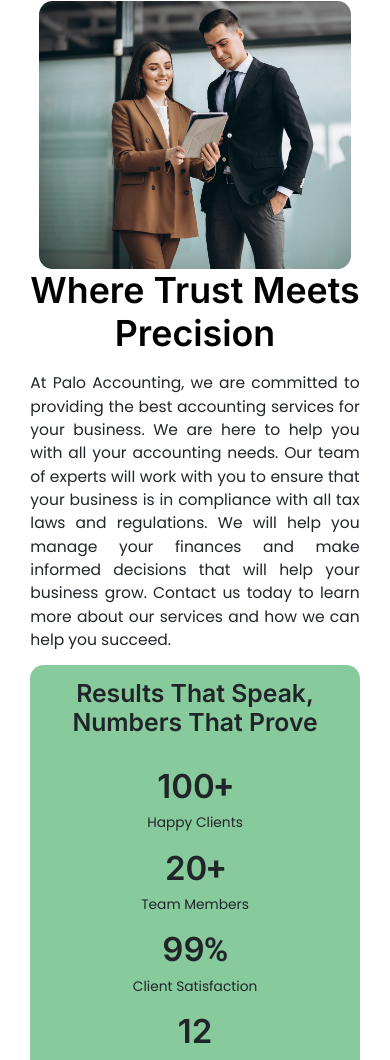
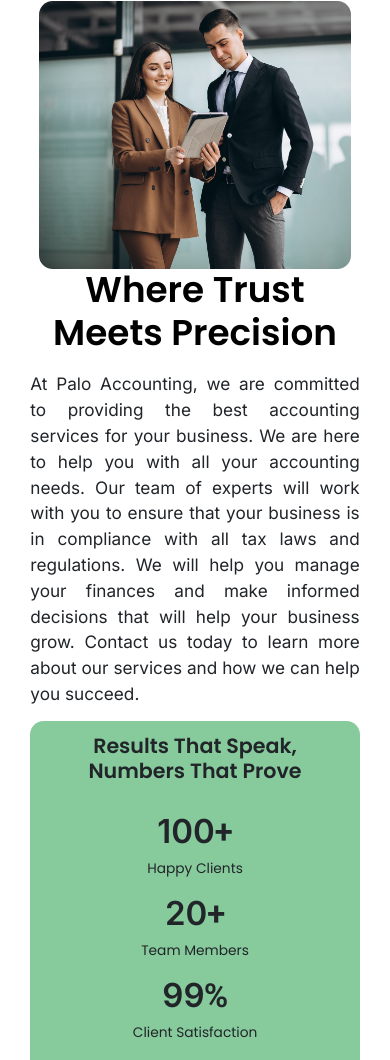
Before and after one commit to Danidu-Muhandiram/Accounting-Firm-Website, a plain HTML site: page index.html in a window 390 px wide. Shown: the part 940-2000 px from the top of the page. Drawn offline with nearby package versions, Linux system fonts and the light colour scheme.

Commit message:
change font style in home page.

```diff
--- a/style.css
+++ b/style.css
@@ -105,6 +105,7 @@
   font-weight: 600;
   margin-top: 80px;
   margin-bottom: 30px;
+  font-family: "Poppins", serif;
 
 }
 
@@ -112,7 +113,6 @@
   font-size: 1.4rem;
   font-weight: 500;
   margin-bottom: 30px;
-  font-family: "Poppins", serif;
 }
 
 /*slider Button*/
@@ -162,20 +162,21 @@
   font-weight: 600;
   color: black;
   text-align: center;
+  font-family: "Poppins", serif;
 }
 
 /*MAIN TILE FONT SIZE IN EVERY SECTION*/
 .aboutus-title h2, .services-title h2, .feedback-title h2{
-  /*font-family: "Lora", serif;*/
+  font-family: "Poppins", serif;
   font-size: 2.6rem;
   font-weight: 600;
 }
 
 .content p{
   text-align: justify;
-  font-size: 1.13rem;
+  font-size: 1.25rem;
   padding-top: 10px;
-  font-family: "Poppins", serif;
+  font-family: "Inter", sans-serif;
 }
 
 .pt-6{
@@ -197,8 +198,9 @@
 }
 
 .number-section h3{
-  font-size: 1.8rem;
+  font-size: 1.5rem;
   font-weight: 600;
+  font-family: "Poppins", serif;
 }
 
 .number-section h1{
@@ -244,7 +246,7 @@
 }
 
 .service-content p{
-  font-family: "Poppins", serif;
+
   font-size: 1.1rem;
 }
 
@@ -565,6 +567,10 @@
   .services{
     padding: 20px;
   }
+
+  .feedback{
+    padding: 20px;
+  }
 }
 
 /* Small (sm): ≥ 576px */
```
